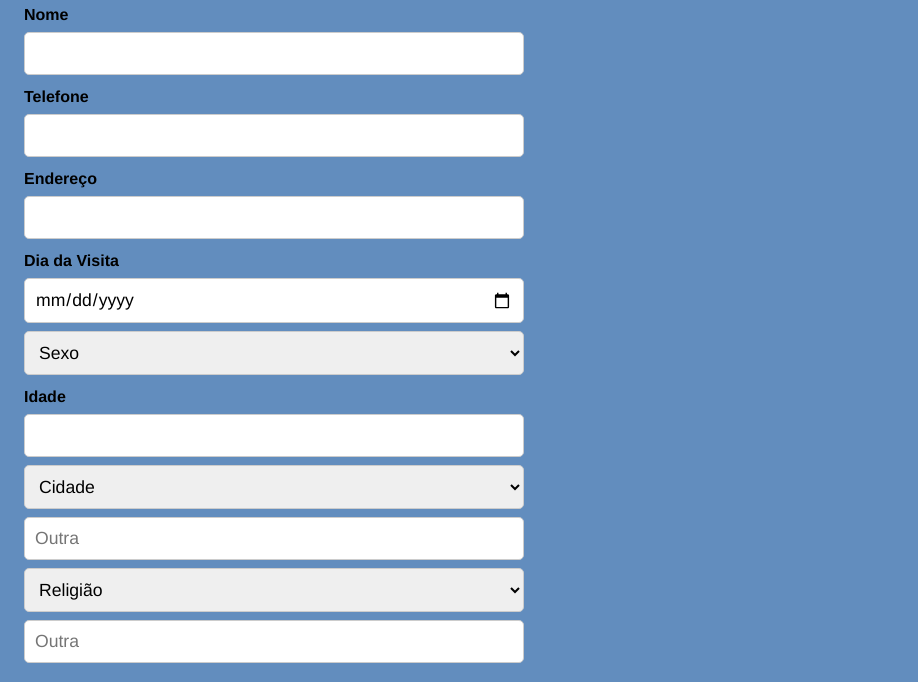
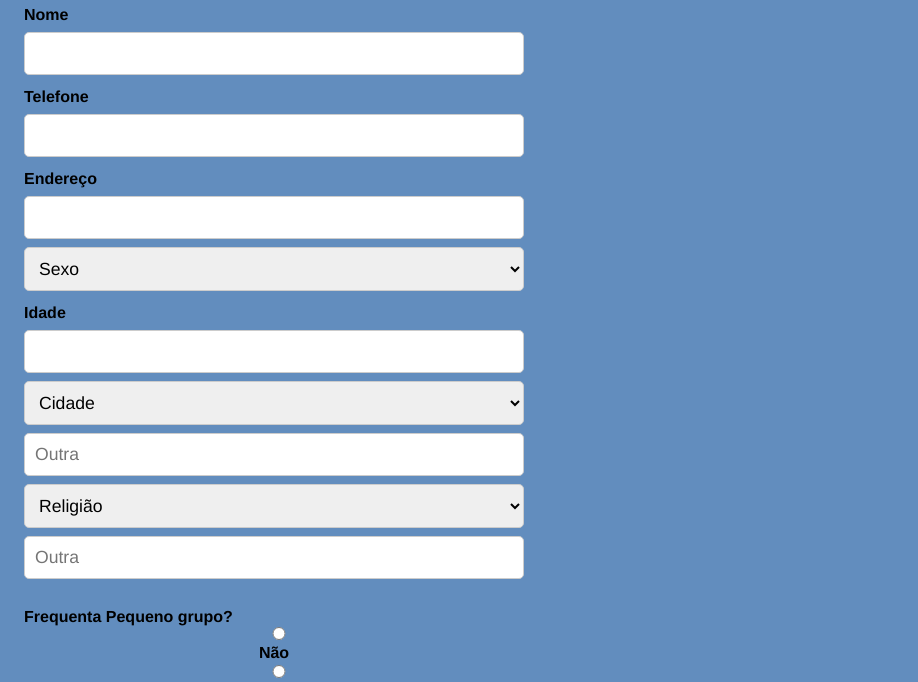
Before and after one commit to Super-Easy-Softwares/frontend-recepcao10-v1, a plain HTML site: page index.html in a window 1280 px wide. Shown: the part 103-785 px from the top of the page, without its empty margins (0-918 px from the left). Drawn offline with Linux system fonts and the light colour scheme.

Commit message:
feat(form): coment line Dia de Visita

```diff
--- a/index.html
+++ b/index.html
@@ -21,8 +21,9 @@
         <label for="adress">Endereço</label>
         <input type="text" id="adress">
 
+        <!--LINHA DE CÓDIGO SERÁ UTILIZADO EM OUTRA SESSÃO
         <label for="dia" id="dia">Dia da Visita</label>
-        <input type="date" id="date">
+        <input type="date" id="date"> -->
 
         <select name="sex" id="sex">
             <option selected>Sexo</option>
```
